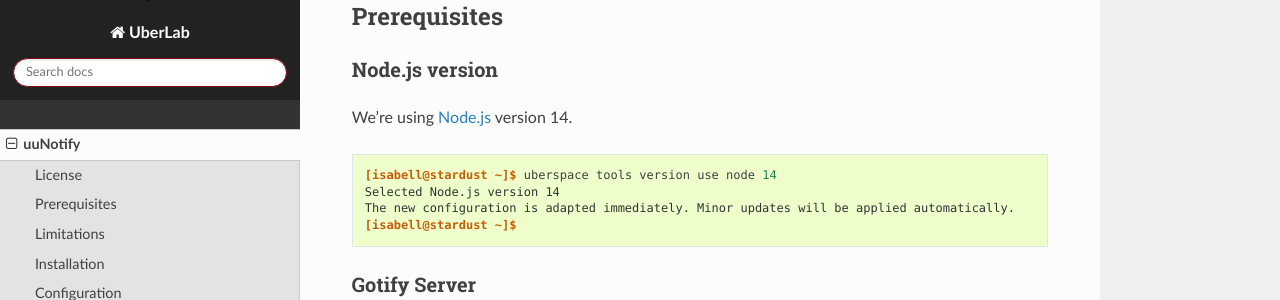
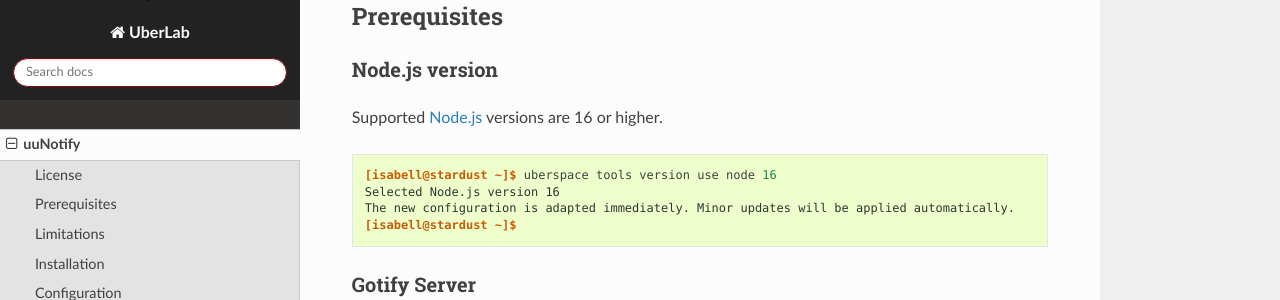
Before and after one commit to Uberspace/lab, a Sphinx documentation site: the page built from source/guide_uu-notify.rst, in a window 1280 px wide and 900 px high, scrolled down 1317 px. Shown: the part 150-450 px from the top of the window. Built offline with Sphinx 7.4.7 and the Read the Docs theme 2.0.0, drawn with Linux system fonts in a browser that asks for light colours.

Commit message:
[uu-notify] update guide
use node v16

```diff
--- a/source/guide_uu-notify.rst
+++ b/source/guide_uu-notify.rst
@@ -44,12 +44,12 @@ Prerequisites
 Node.js version
 ---------------
 
-We're using :manual:`Node.js <lang-nodejs>` version 14.
+Supported :manual:`Node.js <lang-nodejs>` versions are 16 or higher.
 
 .. code-block:: console
 
-  [isabell@stardust ~]$ uberspace tools version use node 14
-  Selected Node.js version 14
+  [isabell@stardust ~]$ uberspace tools version use node 16
+  Selected Node.js version 16
   The new configuration is adapted immediately. Minor updates will be applied automatically.
   [isabell@stardust ~]$
 
```
